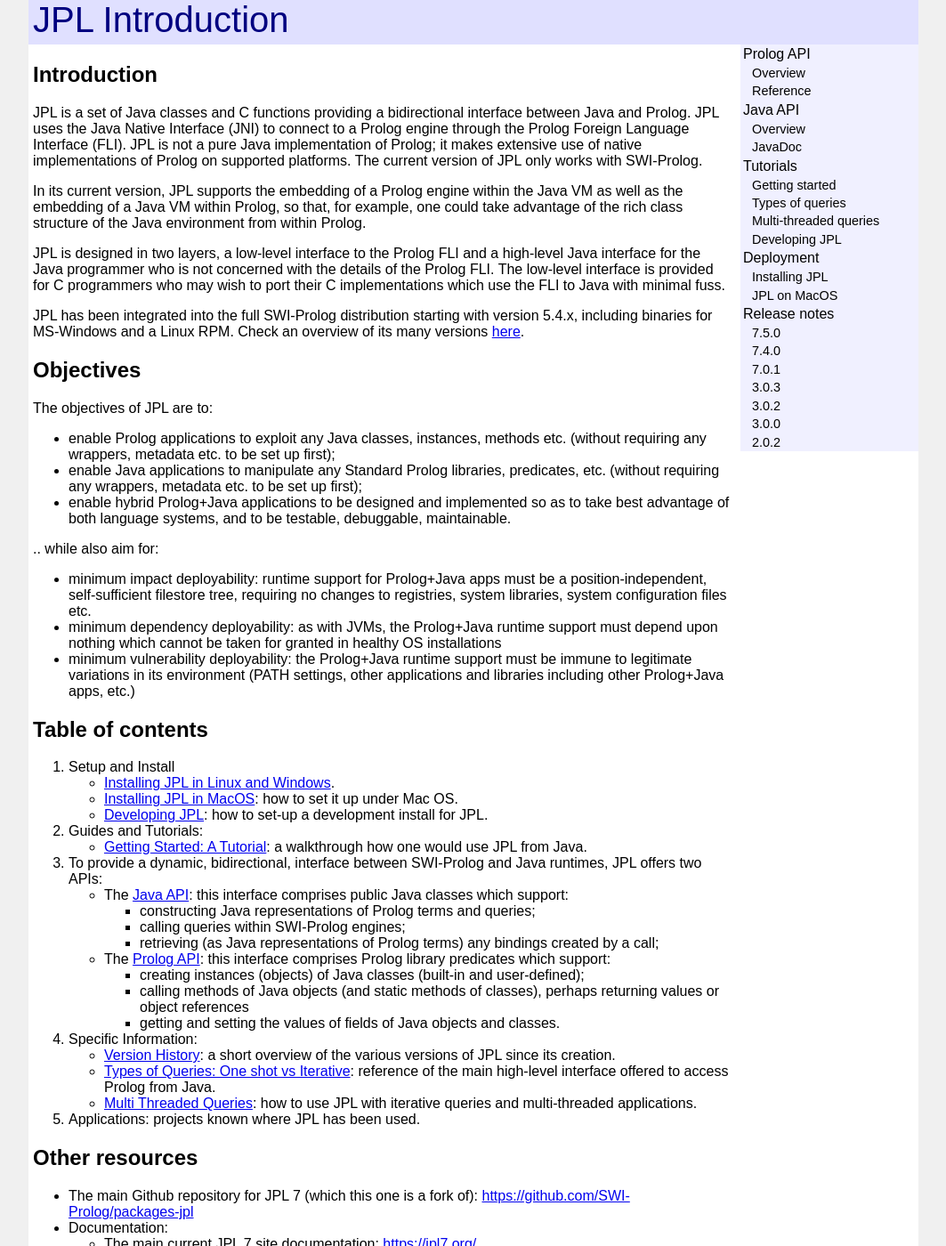
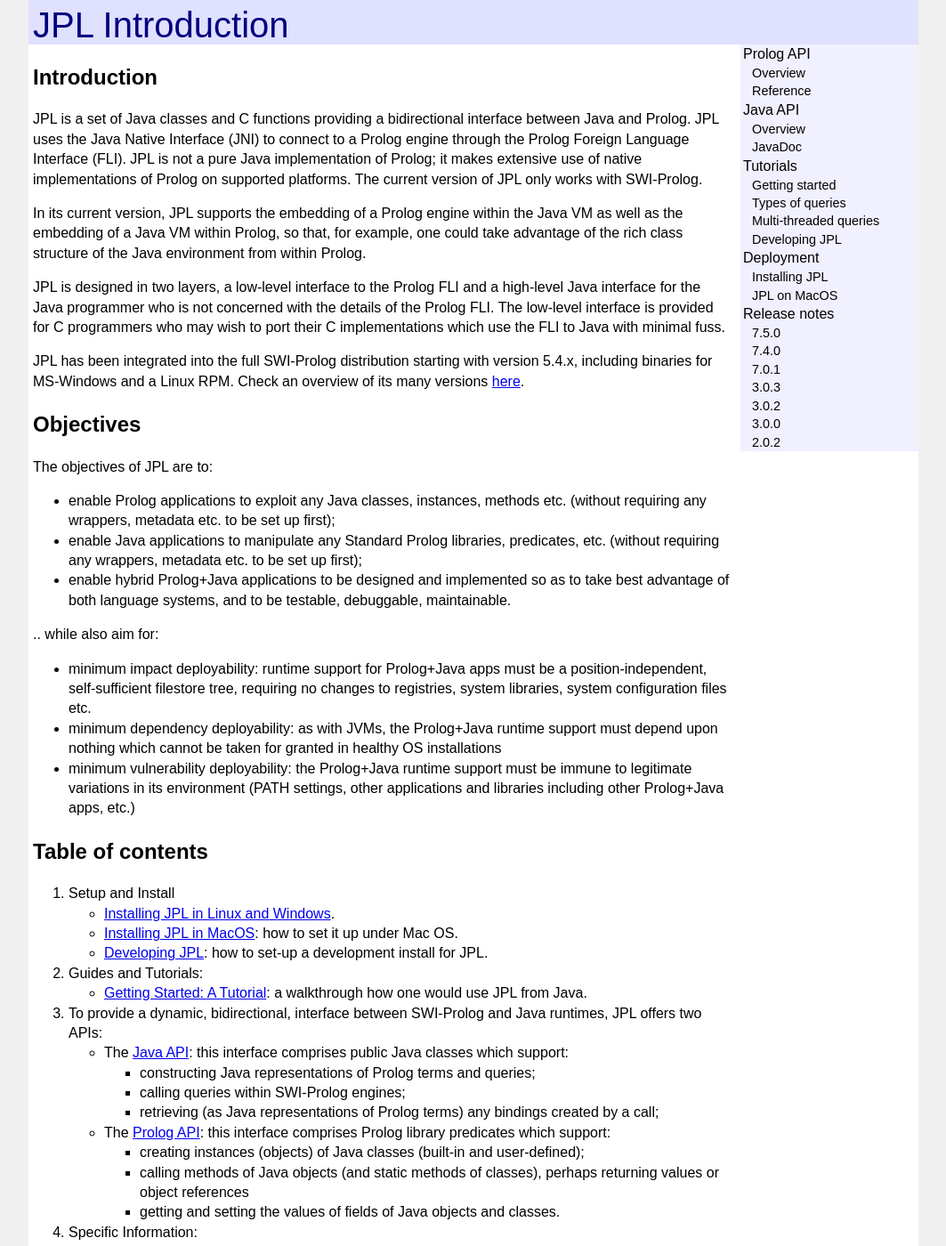
Before and after one commit to anionic/jpl-nav, a Jekyll site: the page built from docs/index.md, in a window 1280 px wide and 1400 px high. Shown: the whole window at 89% size, without its empty margins (108-1171 px from the left). Built offline with Jekyll 4.4.1, drawn with Linux system fonts in a browser that asks for light colours; our own code applies the rules of GitHub Pages for plain Markdown files.

Commit message:
Update default.html

```diff
--- a/docs/_layouts/default.html
+++ b/docs/_layouts/default.html
@@ -12,6 +12,7 @@
 				body {
 					background-color: #F0F0F0;
 					color: #000000;
+					line-height: 1.4; /* cosmetic experiment */
 					min-height: 100%; /* https://www.kirupa.com/html5/make_body_take_up_full_browser_height.htm */
 					margin: 0 0 0 0; /* override browser defaults */
 					padding: 0 0 0 0; /* override browser defaults */
```
